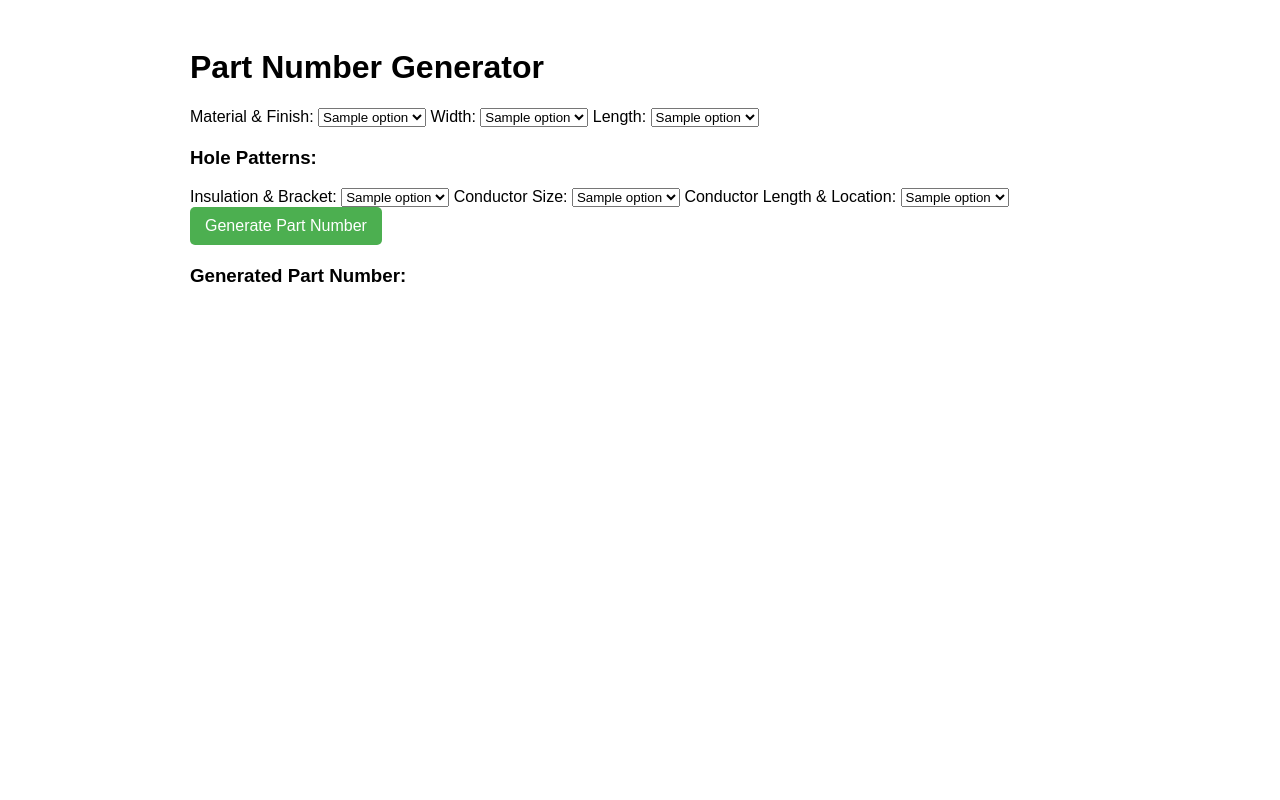
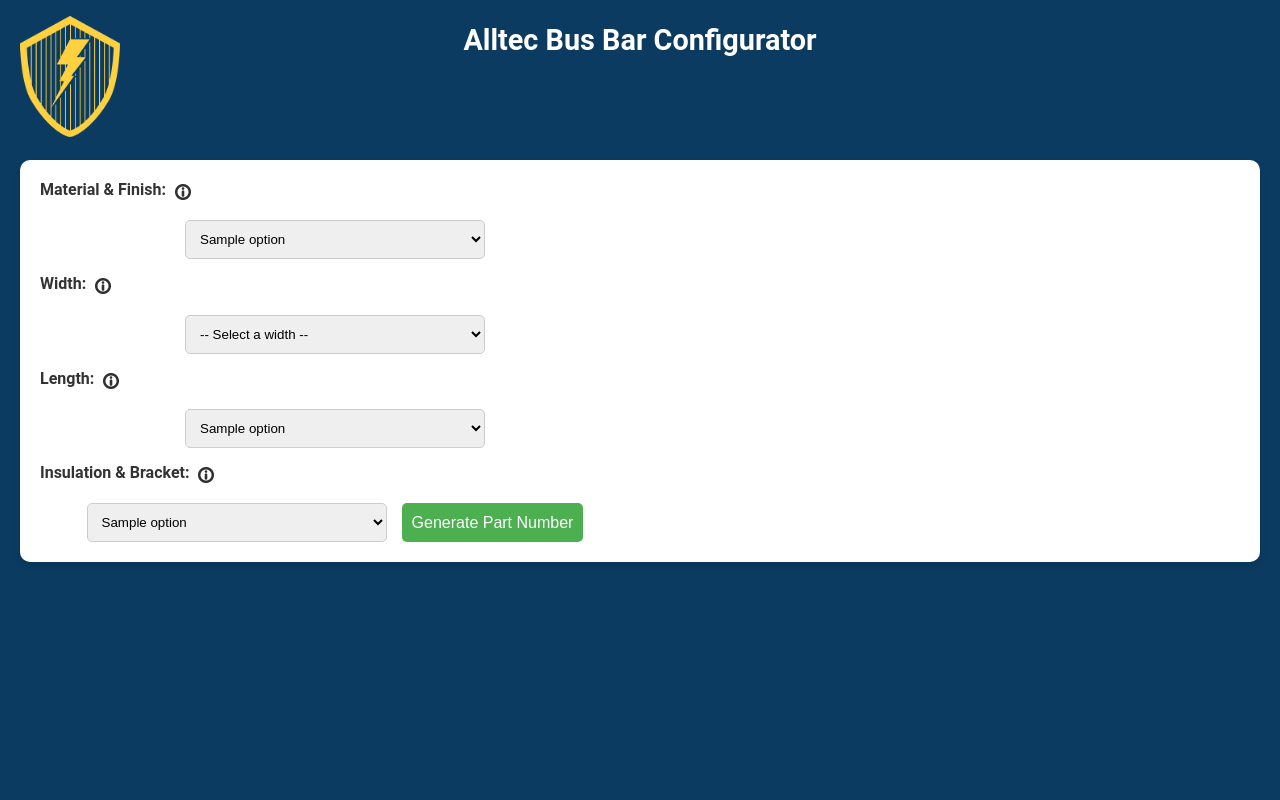
Before and after one commit to jacobwenzel1/Bus-Bar-Configurator, a Flask app: template templates/index.html in a window 1280 px wide. Run offline with Flask 3, Linux system fonts and the light colour scheme; the template is opened without the code that fills it: most values are stand-ins (such as "Sample title", 1, 10 or a date in 2020); parts of the project's set-up code (start-up, migrations or seed data) failed here and were passed over.

Commit message:
12/19 big changes

```diff
--- a/app.py
+++ b/app.py
@@ -48,11 +48,10 @@ def generate_part_number():
     length = request.form.get('length')
     hole_pattern = request.form.get('hole_pattern')
     insulation_bracket = request.form.get('insulation_bracket')
-    conductor_size = request.form.get('conductor_size')
-    conductor_length_location = request.form.get('conductor_length_location')
+
 
     # Dynamically generate part number
-    part_number = f"TB-{material_finish}-{width}-{length}-{hole_pattern}-{insulation_bracket}-{conductor_size}-{conductor_length_location}"
+    part_number = f"TB-{material_finish}-{width}-{length}-{hole_pattern}-{insulation_bracket}"
 
     # Fetch image URL based on hole pattern
     hole_image = f"static/images/pattern_{hole_pattern.zfill(2)}.jpg"
--- /dev/null
+++ b/static/css/styles.css
@@ -0,0 +1,247 @@
+body {
+    margin: 0;
+    padding: 0;
+    background-color: #0B3B60;
+    color: #ffffff;
+    font-family: "Roboto", Arial, sans-serif;
+    min-height: 100vh;
+}
+
+header {
+    display: flex;
+    align-items: center;    /* Vertically center items */
+    justify-content: center;/* Horizontally center by default */
+    position: relative;     /* Needed for absolute positioning of logo */
+    height: 80px;           /* Adjust as needed */
+    background-color: #0B3B60;
+}
+
+.page-title {
+    margin: 0;
+    font-size: 1.8em; /* Adjust as desired */
+    color: #ffffff;
+}
+
+.container {
+    max-width: 1200px;
+    width: 100%;
+    margin: 80px auto 20px auto; /* Add top margin to avoid overlapping with header */
+    padding: 20px;
+    background-color: #ffffff;
+    color: #333;
+    border-radius: 10px;
+    box-shadow: 0px 4px 6px rgba(0, 0, 0, 0.1);
+}
+
+.columns {
+    display: flex;
+    flex-direction: row;
+    gap: 20px;
+}
+
+.left-column, .right-column {
+    flex: 1;
+    display: flex;
+    flex-direction: column;
+}
+
+h1 {
+    text-align: center;
+    color: #0B3B60;
+    margin-bottom: 20px;
+}
+
+form {
+    display: flex;
+    flex-wrap: wrap;
+    gap: 15px;
+    justify-content: center;
+}
+
+label {
+    display: block;
+    font-weight: bold;
+    margin-bottom: 5px;
+    width: 100%;
+    text-align: left;
+}
+
+select, button {
+    padding: 10px;
+    border: 1px solid #ccc;
+    border-radius: 5px;
+    width: 100%;
+    max-width: 300px;
+}
+
+button {
+    background-color: #4CAF50;
+    color: white;
+    border: none;
+    cursor: pointer;
+    font-size: 1em;
+    width: auto;
+}
+
+button:hover {
+    background-color: #45a049;
+}
+
+#hole-pattern-container {
+    margin-top: 20px;
+    background: #f9f9f9;
+    padding: 10px;
+    border-radius: 5px;
+    max-height: 50vh;
+    overflow-y: auto;
+    box-sizing: border-box;
+}
+
+.hole-pattern-container {
+    display: flex;
+    flex-wrap: wrap;
+    gap: 10px;
+    justify-content: flex-start;
+}
+
+.hole-pattern {
+    cursor: pointer;
+    text-align: center;
+    padding: 5px;
+    border: 1px solid #ccc;
+    border-radius: 5px;
+    transition: border 0.3s ease;
+    background: #fff;
+    width: 120px;
+    flex: 0 0 auto;
+}
+
+.hole-pattern:hover {
+    border: 2px solid yellow;
+}
+
+.hole-pattern.selected {
+    border: 2px solid green;
+}
+
+.hole-pattern img {
+    max-width: 100px;
+    max-height: 100px;
+}
+
+#result {
+    margin-top: 20px;
+    text-align: center;
+}
+
+#hole-image {
+    width: 300px;
+    margin-top: 10px;
+}
+
+/* Modal for enlarged image */
+.enlarged-overlay {
+    display: none;
+    position: fixed;
+    top: 0; left: 0;
+    width:100vw; height:100vh;
+    background: rgba(0,0,0,0.7);
+    z-index:9999;
+
+    justify-content:center;
+    align-items:center;
+}
+
+.enlarged-overlay img {
+    max-width:90%;
+    max-height:90%;
+    border: 2px solid #fff;
+    object-fit: contain;
+}
+
+.info-icon {
+    position: relative;
+    display: inline-block;
+
+    margin-left: 5px;
+    vertical-align: middle;
+}
+
+.info-icon img {
+    vertical-align: middle;
+}
+
+.info-icon::after {
+    content: attr(data-tooltip);
+    position: absolute;
+    background: #333;
+    color: #fff;
+    padding: 5px 8px;
+    border-radius: 4px;
+    white-space: nowrap;
+    font-size: 12px;
+    z-index: 9999;
+    box-shadow: 0px 2px 4px rgba(0,0,0,0.3);
+    opacity: 0;
+    pointer-events: none;
+    transition: opacity 0.2s ease-in-out;
+    /* Position above the icon */
+    bottom: 100%;     /* Position the tooltip above the icon */
+    left: 50%;        /* Center horizontally relative to the icon */
+    transform: translateX(-50%); /* Shift left 50% so it's centered */
+    margin-bottom: 5px; /* Add some space above the icon */
+}
+
+.info-icon:hover::after {
+    opacity: 1;
+}
+
+.logo-container {
+    position: absolute;
+    left: 20px;
+    top: 20%;
+
+}
+
+.company-logo {
+    max-width: 100px;
+    height: auto;
+}
+
+#result-container {
+    display: none; /* Hidden by default and made visible after generation */
+    background-color: #f0f0f0; /* Light grey background */
+    border-radius: 10px;       /* Rounded corners */
+    padding: 20px;             /* Spacing inside the box */
+    margin-top: 20px;          /* Spacing above the box */
+    text-align: center;        /* Center text inside the box */
+    box-shadow: 0px 2px 4px rgba(0,0,0,0.1); /* Optional subtle shadow */
+}
+
+#result-container h3 {
+    margin-top: 0; /* Remove default margin for better spacing */
+}
+
+#result-container img {
+    margin-top: 10px;
+    width: 300px; /* Adjust width as necessary */
+}
+
+#floating-submit {
+    position: fixed;
+    bottom: 20px;
+    left: 50%;
+    transform: translateX(-50%);
+    background-color: #4CAF50;
+    color: white;
+    border: none;
+    cursor: pointer;
+    border-radius: 5px;
+    font-size: 1em;
+    padding: 10px 20px;
+    z-index: 9999; /* Ensure it appears on top of other elements */
+}
+
+#floating-submit:hover {
+    background-color: #45a049;
+}
--- a/templates/index.html
+++ b/templates/index.html
@@ -4,152 +4,108 @@
     <meta charset="UTF-8">
     <meta name="viewport" content="width=device-width, initial-scale=1.0">
     <title>Alltec Bus Bar Configurator</title>
-    <style>
-        .hole-pattern-container {
-            display: flex;
-            flex-wrap: wrap;
-            gap: 10px;
-        }
+    <link rel="stylesheet" href="{{ url_for('static', filename='css/styles.css') }}">
+</head>
+<header>
+<body>
+    <div class="logo-container">
+        <img src="{{ url_for('static', filename='images/Alltec-A.png') }}" alt="Alltec Company Logo" class="company-logo">
+    </div>
+    <h1 class="page-title">Alltec Bus Bar Configurator</h1>
+    </body>
+</header>
 
-        .hole-pattern {
-            margin: 10px;
-            cursor: pointer;
-            text-align: center;
-            padding: 5px;
-            border: 1px solid #ccc;
-            border-radius: 5px;
-            transition: border 0.3s ease;
-        }
-
-        .hole-pattern img {
-            max-width: 100px;
-            max-height: 100px;
-            transition: transform 0.3s ease;
-        }
-
-        .hole-pattern img.enlarged {
-            transform: scale(2);
-            z-index: 10;
-        }
-
-        .hole-pattern:hover {
-            border: 2px solid yellow;
-        }
-
-        .hole-pattern.selected {
-            border: 2px solid green;
-        }
-
-        .container {
-            max-width: 900px;
-            margin: 0 auto;
-            padding: 20px;
-            font-family: Arial, sans-serif;
-        }
-
-        #result {
-            margin-top: 20px;
-        }
-
-        button {
-            padding: 10px 15px;
-            background-color: #4CAF50;
-            color: white;
-            border: none;
-            cursor: pointer;
-            border-radius: 5px;
-            font-size: 1em;
-        }
-
-        button:hover {
-            background-color: #45a049;
-        }
-
-        #hole-pattern-container {
-            margin-top: 20px;
-        }
-
-        #hole-image {
-            width: 300px;
-            margin-top: 10px;
-        }
-    </style>
-</head>
-<body>
     <div class="container">
-        <h1>Part Number Generator</h1>
+        <div class="columns">
+            <!-- Left Column: Form -->
+            <div class="left-column">
                 <form id="options-form">
-            <label for="material_finish">Material & Finish:</label>
+                    <label for="material_finish">Material & Finish:
+                        <span class="info-icon" data-tooltip="C = Copper, CT = Copper Tinned, GS = Galvanized Steel">
+                            <img src="{{ url_for('static', filename='images/information-icon.png') }}" alt="Info" width="16" height="16">
+                    </label>
                     <select id="material_finish" name="material_finish">
                         {% for option in options['material_finish'] %}
                             <option value="{{ option }}">{{ option }}</option>
                         {% endfor %}
                     </select>
 
-            <label for="width">Width:</label>
+                    <label for="width">Width:
+                        <span class="info-icon" data-tooltip="Select the width in inches">
+                            <img src="{{ url_for('static', filename='images/information-icon.png') }}" alt="Info" width="16" height="16">
+                        </span>
+                    </label>
                     <select id="width" name="width">
+                        <option value="" disabled selected>-- Select a width --</option>
                         {% for option in options['width'] %}
                             <option value="{{ option }}">{{ option }}</option>
                         {% endfor %}
                     </select>
 
-            <label for="length">Length:</label>
+
+                    <label for="length">Length:
+                        <span class="info-icon" data-tooltip="Select the length in inches">
+                            <img src="{{ url_for('static', filename='images/information-icon.png') }}" alt="Info" width="16" height="16">
+                    </label>
                     <select id="length" name="length">
                         {% for option in options['length'] %}
                             <option value="{{ option }}">{{ option }}</option>
                         {% endfor %}
                     </select>
 
-            <div id="hole-pattern-container">
+                    <label for="insulation_bracket">Insulation & Bracket:
+                        <span class="info-icon" data-tooltip="S = Small, M = Medium, L, = Large, X = Extra Large, P, Small Round (Pipe), R = Large Round, C = Clamp">
+                            <img src="{{ url_for('static', filename='images/information-icon.png') }}" alt="Info" width="16" height="16">
+                    </label>
+                    <select id="insulation_bracket" name="insulation_bracket">
+                        {% for option in options['insulation_bracket'] %}
+                            <option value="{{ option }}">{{ option }}</option>
+                        {% endfor %}
+                    </select>
+
+
+
+                    <button type="submit">Generate Part Number</button>
+                </form>
+            </div>
+
+            <!-- Right Column: Hole Patterns & Result -->
+            <div class="right-column">
+                <div id="hole-pattern-container" style="display:none;">
                     <h3>Hole Patterns:</h3>
                     <div class="hole-pattern-container" id="hole-patterns">
                         <!-- Hole patterns will be dynamically loaded here -->
                     </div>
                 </div>
 
-            <label for="insulation_bracket">Insulation & Bracket:</label>
-            <select id="insulation_bracket" name="insulation_bracket">
-                {% for option in options['insulation_bracket'] %}
-                    <option value="{{ option }}">{{ option }}</option>
-                {% endfor %}
-            </select>
-
-            <label for="conductor_size">Conductor Size:</label>
-            <select id="conductor_size" name="conductor_size">
-                {% for option in options['conductor_size'] %}
-                    <option value="{{ option }}">{{ option }}</option>
-                {% endfor %}
-            </select>
-
-            <label for="conductor_length_location">Conductor Length & Location:</label>
-            <select id="conductor_length_location" name="conductor_length_location">
-                {% for option in options['conductor_length_location'] %}
-                    <option value="{{ option }}">{{ option }}</option>
-                {% endfor %}
-            </select>
-
-            <button type="submit">Generate Part Number</button>
-        </form>
-
-        <div id="result">
+                <div id="result-container" style="display:none;">
                     <h3>Generated Part Number:</h3>
                     <p id="part-number"></p>
                     <img id="hole-image" src="" alt="Hole Configuration Image" style="display:none;">
                 </div>
+            </div>
+        </div>
+    </div>
 
+    <!-- Modal for Enlarged Image -->
+    <div id="enlarge-modal" class="enlarged-overlay" onclick="this.style.display='none'">
+        <img id="enlarge-modal-img" src="" alt="Enlarged image"/>
+    </div>
+
+    <!-- Scripts -->
     <script src="https://code.jquery.com/jquery-3.6.0.min.js"></script>
     <script>
         const holePatternsContainer = document.getElementById('hole-patterns');
         let selectedHolePattern = '';
 
-            // Dynamically fetch hole patterns based on selected width
         document.getElementById('width').addEventListener('change', function () {
             const selectedWidth = this.value;
 
-                // Clear existing hole patterns
+            if (!selectedWidth) return; // If placeholder is selected, do nothing
+
             holePatternsContainer.innerHTML = '<p>Loading hole patterns...</p>';
+            document.getElementById('hole-pattern-container').style.display = 'block';
 
-                // Fetch new hole patterns from the server
             fetch('/get_hole_patterns', {
                 method: 'POST',
                 headers: {
@@ -159,11 +115,11 @@
             })
             .then(response => response.json())
             .then(data => {
-                        holePatternsContainer.innerHTML = ''; // Clear loader
+                holePatternsContainer.innerHTML = '';
                 for (const [hole, img] of Object.entries(data)) {
                     holePatternsContainer.innerHTML += `
                         <label>
-                                    <input type="radio" name="hole_pattern" value="${hole}" style="display:none;">
+                            <input type="radio" name="hole_pattern" value="${hole}" style="margin-right:5px;">
                             <div class="hole-pattern" data-hole="${hole}">
                                 <img src="${img}" alt="Pattern ${hole}">
                                 <p>Pattern ${hole}</p>
@@ -172,20 +128,27 @@
                     `;
                 }
 
-                        // Add click events for enlarging images and selecting
-                        document.querySelectorAll('.hole-pattern img').forEach(img => {
-                            img.addEventListener('click', function (event) {
-                                event.stopPropagation();
-                                this.classList.toggle('enlarged'); // Toggle enlarge class
+                // Add event listener for radio selection
+                document.querySelectorAll('input[name="hole_pattern"]').forEach(radio => {
+                    radio.addEventListener('change', function() {
+                        selectedHolePattern = this.value;
+                        // Highlight selected pattern
+                        document.querySelectorAll('.hole-pattern').forEach(el => el.classList.remove('selected'));
+                        this.closest('label').querySelector('.hole-pattern').classList.add('selected');
                     });
                 });
 
-                        // Add click events for selecting patterns
+                // Add click event for enlargement
                 document.querySelectorAll('.hole-pattern').forEach(element => {
-                            element.addEventListener('click', function () {
-                                document.querySelectorAll('.hole-pattern').forEach(el => el.classList.remove('selected'));
-                                this.classList.add('selected');
-                                selectedHolePattern = this.getAttribute('data-hole');
+                    element.addEventListener('click', function(e) {
+                        const img = this.querySelector('img');
+                        if (img) {
+                            const modal = document.getElementById('enlarge-modal');
+                            const modalImg = document.getElementById('enlarge-modal-img');
+                            modalImg.src = img.src;
+                            modal.style.display = 'flex';
+                            e.stopPropagation();
+                        }
                     });
                 });
             })
@@ -202,8 +165,6 @@
             const width = document.getElementById('width').value;
             const length = document.getElementById('length').value;
             const insulation_bracket = document.getElementById('insulation_bracket').value;
-                const conductor_size = document.getElementById('conductor_size').value;
-                const conductor_length_location = document.getElementById('conductor_length_location').value;
 
             if (!selectedHolePattern) {
                 alert('Please select a hole pattern.');
@@ -215,7 +176,7 @@
     headers: {
         'Content-Type': 'application/x-www-form-urlencoded',
     },
-                    body: `material_finish=${material_finish}&width=${width}&length=${length}&hole_pattern=${selectedHolePattern}&insulation_bracket=${insulation_bracket}&conductor_size=${conductor_size}&conductor_length_location=${conductor_length_location}`
+    body: `material_finish=${material_finish}&width=${width}&length=${length}&hole_pattern=${selectedHolePattern}&insulation_bracket=${insulation_bracket}`
 })
 .then(response => response.json())
 .then(data => {
@@ -223,9 +184,19 @@
     const holeImage = document.getElementById('hole-image');
     holeImage.src = data.hole_image;
     holeImage.style.display = 'block';
+
+    // Show the result section now that we have a generated part number
+    document.getElementById('result-container').style.display = 'block';
+
+    // Clear the displayed hole patterns now that we have a final result
+    holePatternsContainer.innerHTML = '';
+    selectedHolePattern = '';
+    document.getElementById('hole-pattern-container').style.display = 'none';
+})
+.catch(error => {
+    console.error('Error generating part number:', error);
 });
         });
     </script>
-    </div>
 </body>
 </html>
```
Also changed, not shown: styles.css (deleted, +0 -94 lines), static/images/Alltec-A.png (added), static/images/information-icon.png (added), 2 other files. Lines whose indentation alone changed are shown as unchanged.
